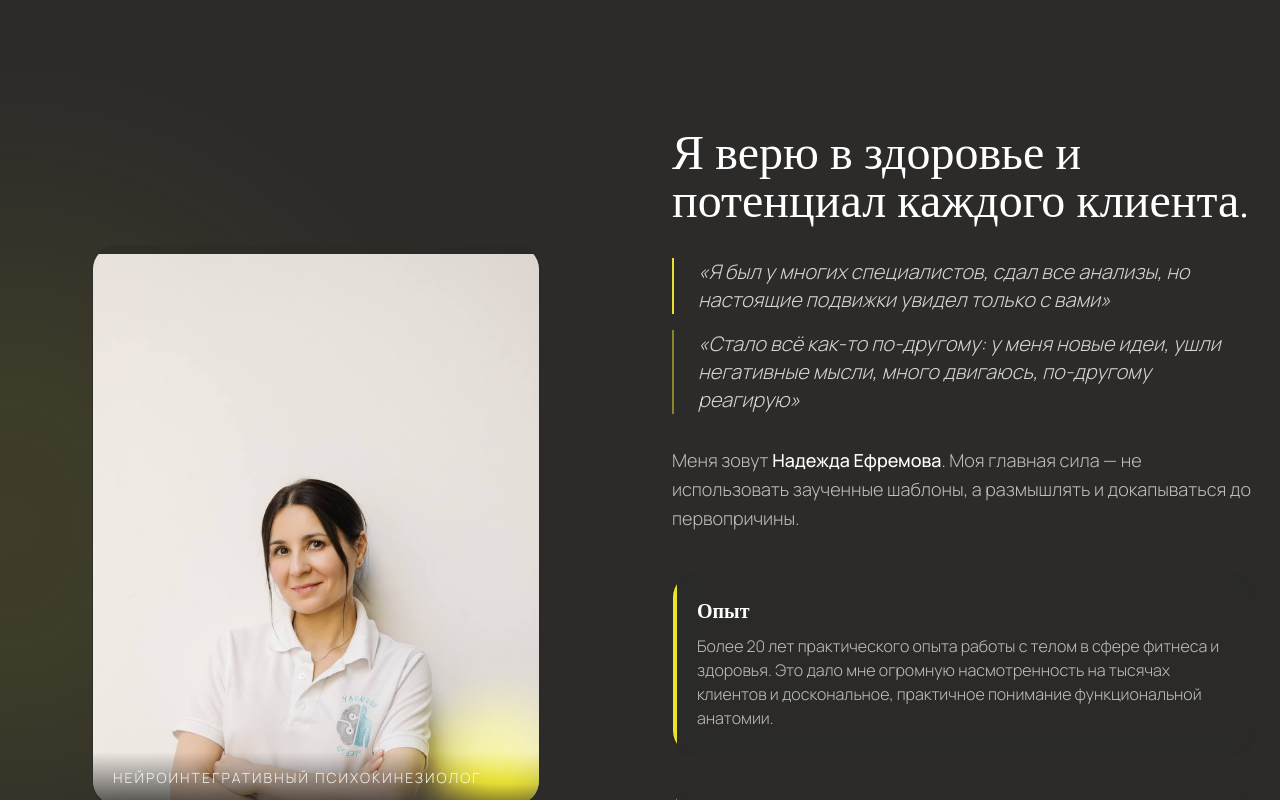
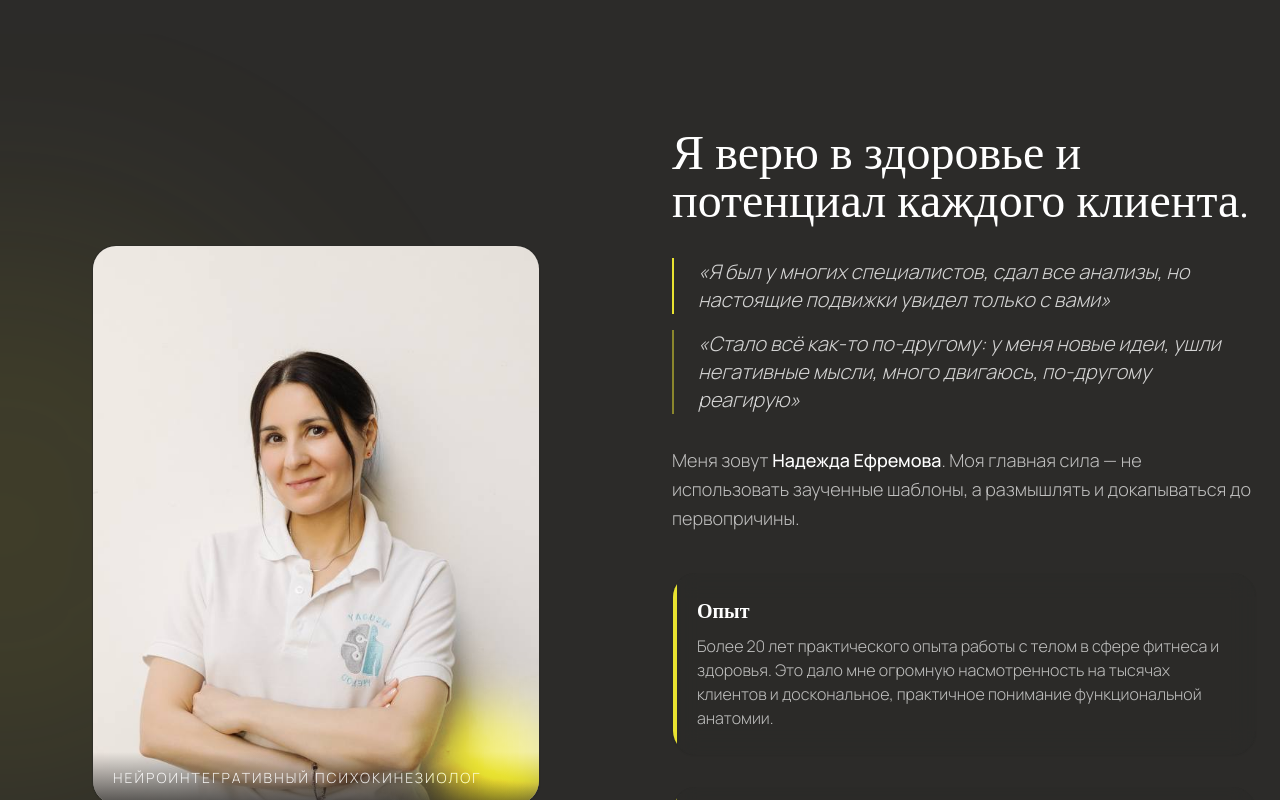
Before and after one commit to glebastashev/kinesio_site, a React (Vite) app: page / in a window 1280 px wide. Shown: the part 5780-6580 px from the top of the page. Built offline with nearby package versions, Linux system fonts and the light colour scheme.

Commit message:
Fix photo framing: center on face, scale 1.45, object-position 50% 35%

```diff
--- a/src/components/sections/About.tsx
+++ b/src/components/sections/About.tsx
@@ -14,7 +14,7 @@ export const About = () => {
               <img
               src={`${import.meta.env.BASE_URL}assets/nadezhda_photo.jpeg`}
               alt="Надежда Ефремова"
-              className="w-full h-full object-cover object-top rounded-xl shadow-2xl scale-[1.2] origin-top"
+              className="w-full h-full object-cover rounded-xl shadow-2xl scale-[1.45] origin-center" style={{ objectPosition: '50% 35%' }}
             />
               {/* Text overlay */}
               <div className="absolute bottom-0 left-0 right-0 px-5 py-4 bg-gradient-to-t from-graphite/80 via-graphite/40 to-transparent rounded-b-xl">
```
